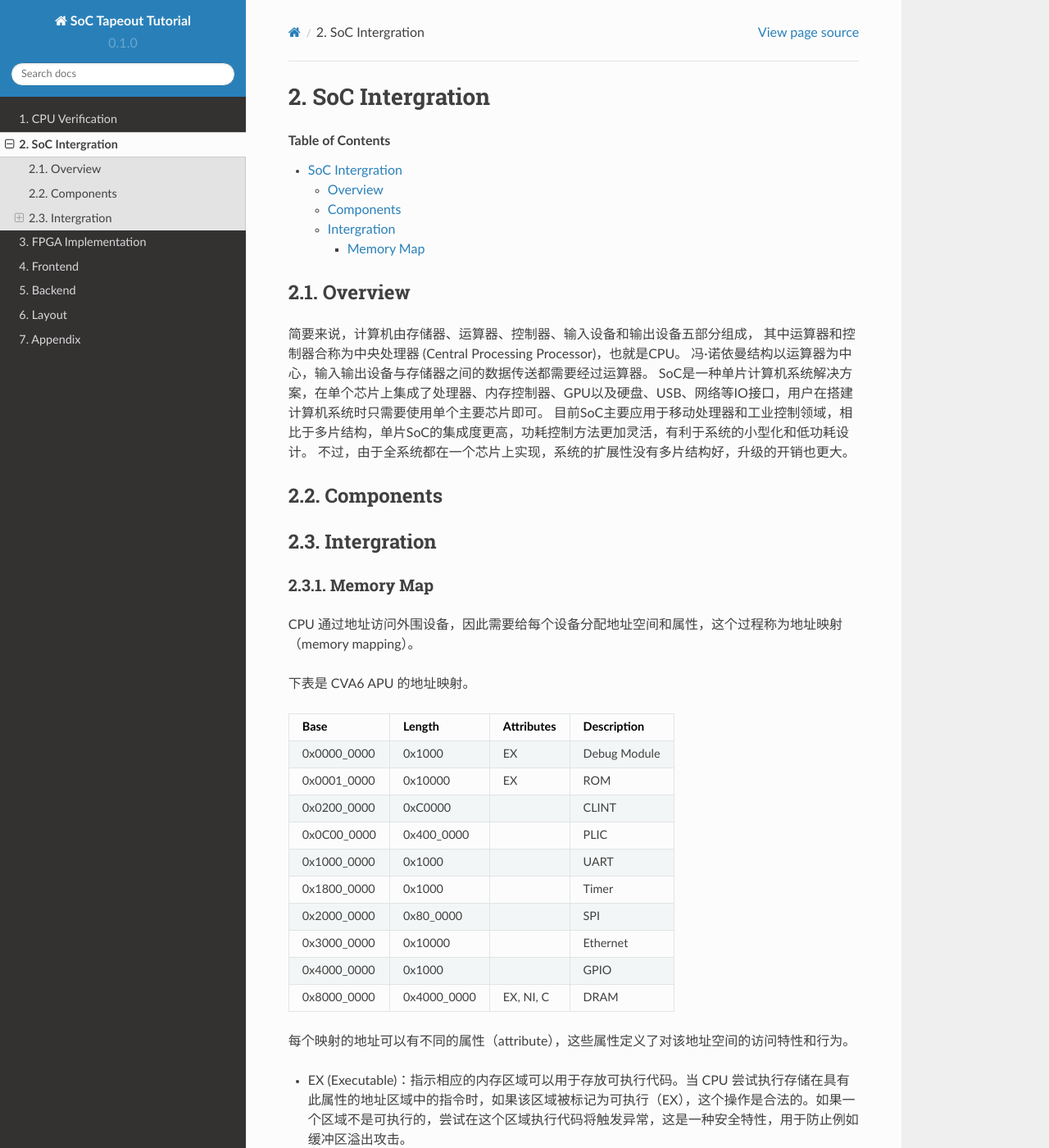
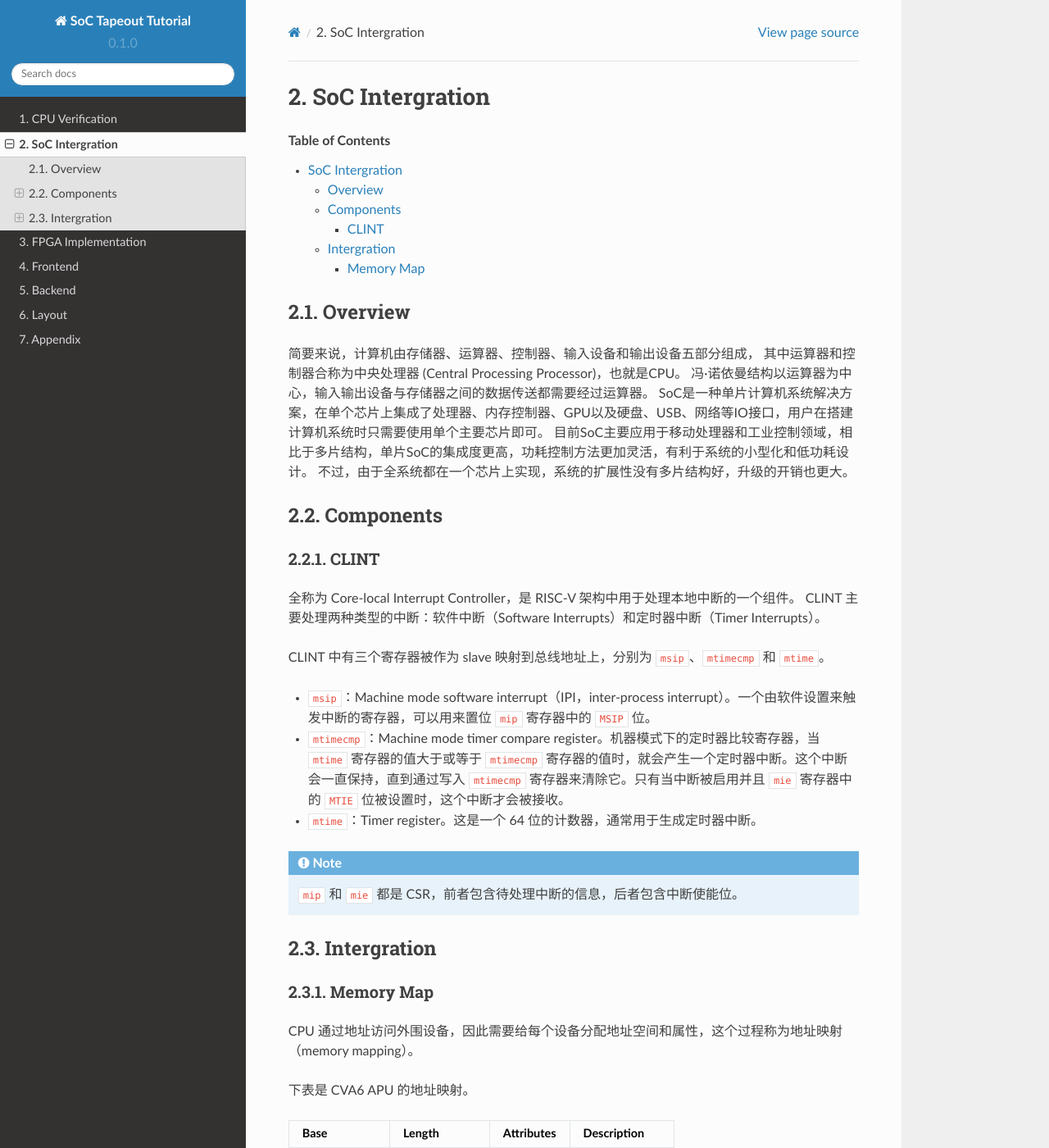
Before and after one commit to Siris-Li/SoC-Tapeout-Tutorial, a Sphinx documentation site: the page built from docs/source/intergration.rst, in a window 1280 px wide and 1400 px high. Shown: the whole window at 82% size. Built offline with Sphinx 7.4.7 and the Read the Docs theme 2.0.0, drawn with Linux system fonts in a browser that asks for light colours.

Commit message:
Update intergration.rst

```diff
--- a/docs/source/intergration.rst
+++ b/docs/source/intergration.rst
@@ -17,7 +17,21 @@ SoC是一种单片计算机系统解决方案，在单个芯片上集成了处
 Components
 --------------
 
+CLINT
+^^^^^^^^^^^^^^^
 
+全称为 Core-local Interrupt Controller，是 RISC-V 架构中用于处理本地中断的一个组件。
+CLINT 主要处理两种类型的中断：软件中断（Software Interrupts）和定时器中断（Timer Interrupts）。
+
+CLINT 中有三个寄存器被作为 slave 映射到总线地址上，分别为 ``msip``、``mtimecmp`` 和 ``mtime``。
+
+- ``msip``：Machine mode software interrupt（IPI，inter-process interrupt）。一个由软件设置来触发中断的寄存器，可以用来置位 ``mip`` 寄存器中的 ``MSIP`` 位。
+- ``mtimecmp``：Machine mode timer compare register。机器模式下的定时器比较寄存器，当 ``mtime`` 寄存器的值大于或等于 ``mtimecmp`` 寄存器的值时，就会产生一个定时器中断。这个中断会一直保持，直到通过写入 ``mtimecmp`` 寄存器来清除它。只有当中断被启用并且 ``mie`` 寄存器中的 ``MTIE`` 位被设置时，这个中断才会被接收。
+- ``mtime``：Timer register。这是一个 64 位的计数器，通常用于生成定时器中断。
+
+.. note::
+
+   ``mip`` 和 ``mie`` 都是 CSR，前者包含待处理中断的信息，后者包含中断使能位。
 
 
 
```
